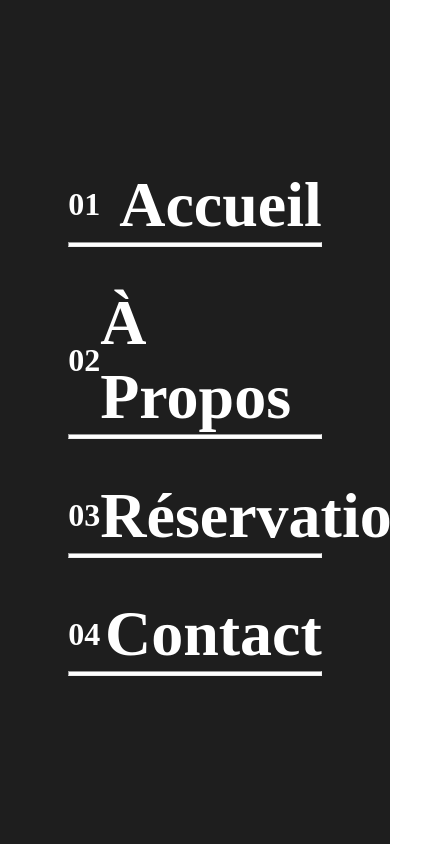
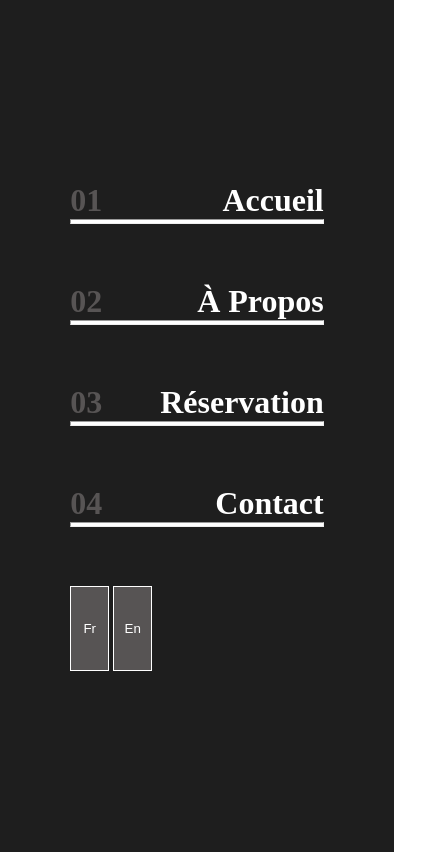
Before and after one commit to hJoyBoyh/Ahvelo, a plain HTML site: page menuAffichage/index.html in a window 390 px wide. Shown: the whole page, 427 px wide, since content can reach past the window. Drawn offline with nearby package versions, Linux system fonts and the light colour scheme.

Commit message:
navigation template done

```diff
--- a/loading/main.js
+++ b/loading/main.js
@@ -2,6 +2,8 @@ let lineAnimation = document.querySelectorAll(".line-animation")
 let windTwo = document.querySelector(".wind-line-2")
 let windThree = document.querySelector(".wind-line-3")
 let windFour = document.querySelector(".wind-line-4")
+
+
 
 let tl = gsap.timeline()
 
--- a/loading/style.css
+++ b/loading/style.css
@@ -34,6 +34,9 @@ main{
 h1{
     font-size: 5vw;
     opacity: 0;
+}
+.number-loading{
+
 }
 .velo-animation{
     display: flex;
--- a/menuAffichage/index.html
+++ b/menuAffichage/index.html
@@ -12,7 +12,7 @@
             <div class="menu-selection">
                 <div class="menu-section-container">
                     <h2 class="number-menu">01</h2>
-                    <h2>Accueil</h2>
+                    <h2 class="selection">Accueil</h2>
                 </div>
                 <hr>
             </div>
@@ -20,26 +20,32 @@
             <div class="menu-selection">
                 <div class="menu-section-container">
                     <h2 class="number-menu">02</h2>
-                    <h2>À Propos</h2>
+                    <h2 class="selection">À Propos</h2>
                 </div>
                 <hr>
             </div>
             <div class="menu-selection">
                 <div class="menu-section-container">
                     <h2 class="number-menu">03</h2>
-                    <h2>Réservation</h2>
+                    <h2 class="selection">Réservation</h2>
                 </div>
                 <hr>
             </div>
             <div class="menu-selection">
                 <div class="menu-section-container">
                     <h2 class="number-menu">04</h2>
-                    <h2>Contact</h2>
+                    <h2 class="selection">Contact</h2>
                 </div>
                 <hr>
             </div>
+            <div>
+            <button>Fr</button>
+            <button>En</button>
+        </div>
         </div>
     </div>
 
 </body>
+<script src="https://cdnjs.cloudflare.com/ajax/libs/gsap/3.12.2/gsap.min.js"></script>
+<script src="/menuAffichage/main.js"></script>
 </html>
--- /dev/null
+++ b/menuAffichage/main.js
@@ -0,0 +1,23 @@
+let tl = gsap.timeline()
+let ligne = document.getElementsByTagName("hr")
+let link = document.querySelectorAll(".selection")
+let number = document.querySelectorAll(".number-menu")
+tl.add("start")
+
+tl.from(ligne,{
+    duration:1.5,
+    scaleX:0,
+    stagger: 0.2
+},"start")
+tl.from(link,{
+    duration:2,
+    x:"-50vw",
+    opacity:0,
+    stagger: 0.2
+},"start")
+tl.from(number,{
+    duration:2,
+    y:"-10vh",
+    opacity:0,
+    stagger: 0.5
+},"start")
--- a/menuAffichage/style.css
+++ b/menuAffichage/style.css
@@ -1,12 +1,14 @@
 body,html{
     padding:0;
     margin: 0;
-    height: 100vh;
-    width: 100vw;
+    height: 101vh;
+    width: 101vw;
+    overflow: hidden;
+
 }
 #container{
-    height: 100vh;
-    width: 100vw;
+    height: 100%;
+    width: 100%;
     display: flex;
     justify-content: center;
     align-items: center;
@@ -35,9 +37,35 @@ h2{
 }
 .number-menu{
     font-size: 2em;
+    opacity: 1;
+    color: #575454;
 }
 hr{
     margin: 0;
     height: 3px;
     background-color: white;
+    transform-origin: center left;
 }
+.selection{
+    opacity: 1;
+}
+.selection:hover{
+    color:#E51E1C;
+}
+
+button{
+    height: 10vh;
+    width: 10vw;
+    color: white;
+    background-color: #575454;
+    border: 1px solid white;
+}
+button:hover{
+    color: #1E1E1E;
+}
+
+@media screen and (max-width:600px) {
+    h2{
+        font-size: 2em;
+    }
+}
--- /dev/null
+++ b/navigation/style.css
@@ -0,0 +1,24 @@
+body,html{
+    margin: 0;
+    padding: 0;
+    height: 100vh;
+    width: 100vw;
+}
+.logo{
+    width:15vw;
+    height:20vh;
+}
+header{
+    width: 100vw;
+    height: auto;
+    display: flex;
+    justify-content: space-between;
+}
+#toggle{
+    position: relative;
+    display: flex;
+    justify-content: center;
+    align-items: center;
+
+    right: 5%;
+}
```
Also changed, not shown: loading/index.html (+1 -1 lines), loading/preloader.js (+5 -3 lines), navigation/index.html (added, +22 -0 lines).
